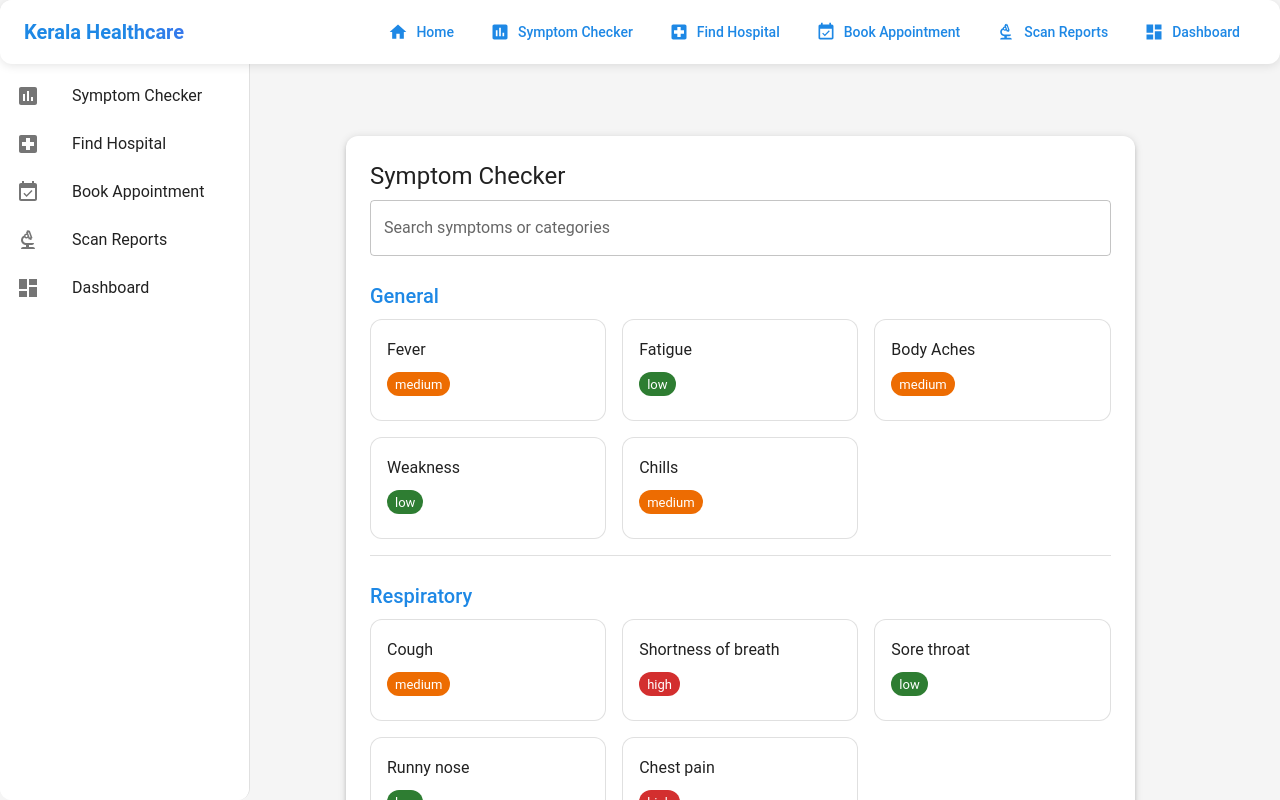
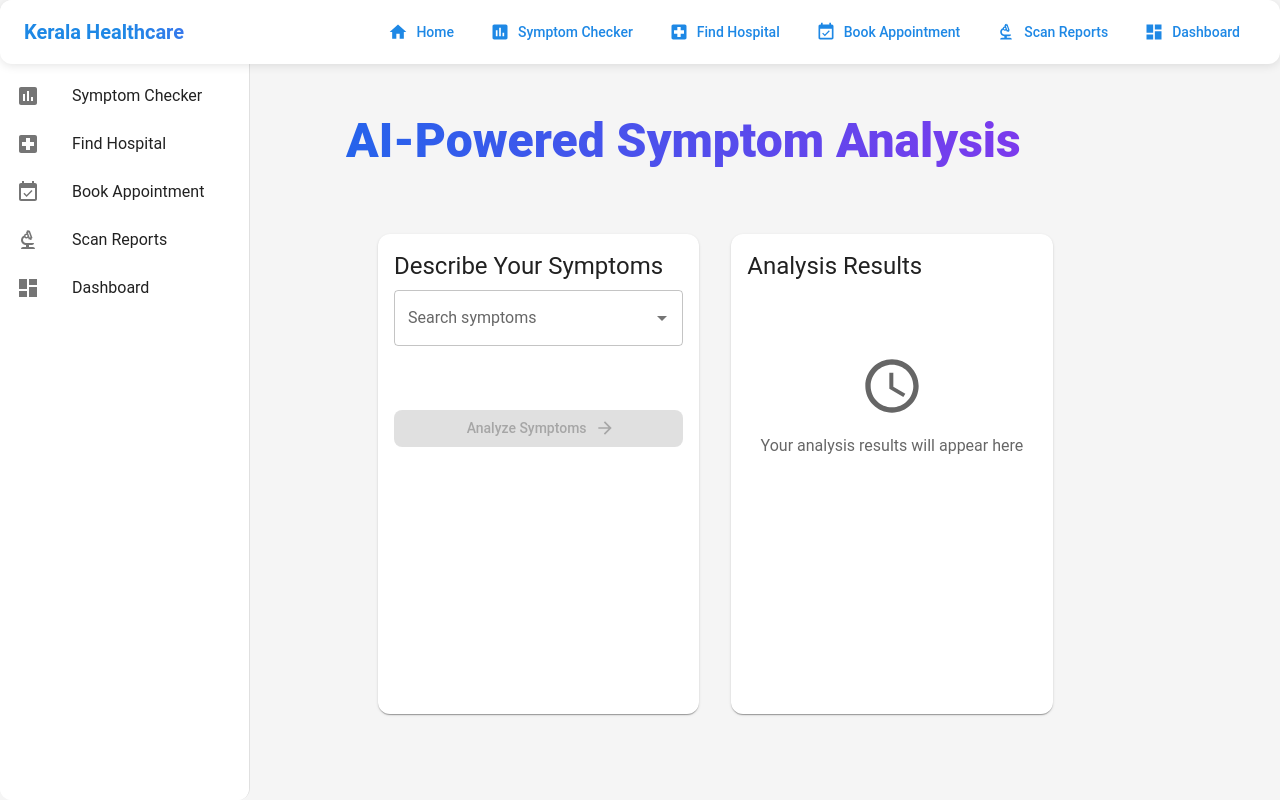
Before and after one commit to udhayk7/kerala-healthcare, a React (Vite) app: page /symptom-analyzer in a window 1280 px wide. Shown: the top 800 px of the page. Built offline with nearby package versions, Linux system fonts and the light colour scheme.

Commit message:
Restored previous UI style and expanded symptoms list to 50 symptoms across 9 categories

```diff
--- a/src/components/SymptomAnalyzer.jsx
+++ b/src/components/SymptomAnalyzer.jsx
@@ -1,292 +1,322 @@
 import React, { useState } from 'react';
 import {
   Box,
-  Paper,
-  Typography,
-  FormGroup,
-  FormControlLabel,
-  Checkbox,
-  Button,
-  Alert,
-  Grid,
   Card,
   CardContent,
+  Typography,
+  TextField,
+  Button,
   Chip,
-  Divider,
-  TextField,
+  Stack,
+  Grid,
+  Alert,
+  CircularProgress,
   Autocomplete,
-  CircularProgress
+  Fade,
 } from '@mui/material';
+import {
+  Search as SearchIcon,
+  Add as AddIcon,
+  ArrowForward as ArrowForwardIcon,
+  LocalHospital as HospitalIcon,
+  AccessTime as TimeIcon,
+} from '@mui/icons-material';
 
-const SYMPTOMS = [
+const symptoms = [
   // General Symptoms
-  { id: 1, name: 'Fever', category: 'General', severity: 'medium' },
-  { id: 2, name: 'Fatigue', category: 'General', severity: 'low' },
-  { id: 3, name: 'Body Aches', category: 'General', severity: 'medium' },
-  { id: 4, name: 'Weakness', category: 'General', severity: 'low' },
-  { id: 5, name: 'Chills', category: 'General', severity: 'medium' },
+  { label: "Fever", category: "General", severity: "medium" },
+  { label: "Fatigue", category: "General", severity: "low" },
+  { label: "Body Aches", category: "General", severity: "medium" },
+  { label: "Weakness", category: "General", severity: "low" },
+  { label: "Chills", category: "General", severity: "medium" },
+  { label: "Night Sweats", category: "General", severity: "medium" },
 
   // Respiratory Symptoms
-  { id: 6, name: 'Cough', category: 'Respiratory', severity: 'medium' },
-  { id: 7, name: 'Shortness of breath', category: 'Respiratory', severity: 'high' },
-  { id: 8, name: 'Sore throat', category: 'Respiratory', severity: 'low' },
-  { id: 9, name: 'Runny nose', category: 'Respiratory', severity: 'low' },
-  { id: 10, name: 'Chest pain', category: 'Respiratory', severity: 'high' },
+  { label: "Cough", category: "Respiratory", severity: "medium" },
+  { label: "Shortness of Breath", category: "Respiratory", severity: "high" },
+  { label: "Sore Throat", category: "Respiratory", severity: "low" },
+  { label: "Runny Nose", category: "Respiratory", severity: "low" },
+  { label: "Chest Pain", category: "Respiratory", severity: "high" },
+  { label: "Wheezing", category: "Respiratory", severity: "high" },
+  { label: "Nasal Congestion", category: "Respiratory", severity: "low" },
+  { label: "Difficulty Breathing", category: "Respiratory", severity: "high" },
 
   // Gastrointestinal Symptoms
-  { id: 11, name: 'Nausea', category: 'Gastrointestinal', severity: 'medium' },
-  { id: 12, name: 'Vomiting', category: 'Gastrointestinal', severity: 'medium' },
-  { id: 13, name: 'Diarrhea', category: 'Gastrointestinal', severity: 'medium' },
-  { id: 14, name: 'Abdominal pain', category: 'Gastrointestinal', severity: 'high' },
-  { id: 15, name: 'Loss of appetite', category: 'Gastrointestinal', severity: 'low' },
+  { label: "Nausea", category: "Gastrointestinal", severity: "medium" },
+  { label: "Vomiting", category: "Gastrointestinal", severity: "medium" },
+  { label: "Diarrhea", category: "Gastrointestinal", severity: "medium" },
+  { label: "Abdominal Pain", category: "Gastrointestinal", severity: "high" },
+  { label: "Loss of Appetite", category: "Gastrointestinal", severity: "low" },
+  { label: "Bloating", category: "Gastrointestinal", severity: "low" },
+  { label: "Constipation", category: "Gastrointestinal", severity: "low" },
+  { label: "Heartburn", category: "Gastrointestinal", severity: "medium" },
 
   // Neurological Symptoms
-  { id: 16, name: 'Headache', category: 'Neurological', severity: 'medium' },
-  { id: 17, name: 'Dizziness', category: 'Neurological', severity: 'medium' },
-  { id: 18, name: 'Confusion', category: 'Neurological', severity: 'high' },
-  { id: 19, name: 'Memory problems', category: 'Neurological', severity: 'high' },
-  { id: 20, name: 'Difficulty concentrating', category: 'Neurological', severity: 'medium' },
+  { label: "Headache", category: "Neurological", severity: "medium" },
+  { label: "Dizziness", category: "Neurological", severity: "medium" },
+  { label: "Confusion", category: "Neurological", severity: "high" },
+  { label: "Memory Problems", category: "Neurological", severity: "high" },
+  { label: "Difficulty Concentrating", category: "Neurological", severity: "medium" },
+  { label: "Seizures", category: "Neurological", severity: "high" },
+  { label: "Tremors", category: "Neurological", severity: "high" },
 
   // Musculoskeletal Symptoms
-  { id: 21, name: 'Joint pain', category: 'Musculoskeletal', severity: 'medium' },
-  { id: 22, name: 'Muscle pain', category: 'Musculoskeletal', severity: 'medium' },
-  { id: 23, name: 'Back pain', category: 'Musculoskeletal', severity: 'medium' },
-  { id: 24, name: 'Neck pain', category: 'Musculoskeletal', severity: 'medium' },
-  { id: 25, name: 'Stiffness', category: 'Musculoskeletal', severity: 'low' },
+  { label: "Joint Pain", category: "Musculoskeletal", severity: "medium" },
+  { label: "Muscle Pain", category: "Musculoskeletal", severity: "medium" },
+  { label: "Back Pain", category: "Musculoskeletal", severity: "medium" },
+  { label: "Neck Pain", category: "Musculoskeletal", severity: "medium" },
+  { label: "Stiffness", category: "Musculoskeletal", severity: "low" },
+  { label: "Muscle Weakness", category: "Musculoskeletal", severity: "medium" },
 
   // Skin Symptoms
-  { id: 26, name: 'Rash', category: 'Skin', severity: 'medium' },
-  { id: 27, name: 'Itching', category: 'Skin', severity: 'low' },
-  { id: 28, name: 'Skin discoloration', category: 'Skin', severity: 'medium' },
-  { id: 29, name: 'Swelling', category: 'Skin', severity: 'medium' },
-  { id: 30, name: 'Bruising', category: 'Skin', severity: 'medium' },
+  { label: "Rash", category: "Skin", severity: "medium" },
+  { label: "Itching", category: "Skin", severity: "low" },
+  { label: "Skin Discoloration", category: "Skin", severity: "medium" },
+  { label: "Swelling", category: "Skin", severity: "medium" },
+  { label: "Bruising", category: "Skin", severity: "medium" },
+  { label: "Hives", category: "Skin", severity: "medium" },
+  { label: "Dry Skin", category: "Skin", severity: "low" },
 
   // Mental Health Symptoms
-  { id: 31, name: 'Anxiety', category: 'Mental Health', severity: 'high' },
-  { id: 32, name: 'Depression', category: 'Mental Health', severity: 'high' },
-  { id: 33, name: 'Sleep problems', category: 'Mental Health', severity: 'medium' },
-  { id: 34, name: 'Mood changes', category: 'Mental Health', severity: 'medium' },
-  { id: 35, name: 'Irritability', category: 'Mental Health', severity: 'medium' }
+  { label: "Anxiety", category: "Mental Health", severity: "high" },
+  { label: "Depression", category: "Mental Health", severity: "high" },
+  { label: "Sleep Problems", category: "Mental Health", severity: "medium" },
+  { label: "Mood Changes", category: "Mental Health", severity: "medium" },
+  { label: "Irritability", category: "Mental Health", severity: "medium" },
+  { label: "Panic Attacks", category: "Mental Health", severity: "high" },
+
+  // Additional Symptoms
+  { label: "Blurred Vision", category: "Vision", severity: "high" },
+  { label: "Eye Pain", category: "Vision", severity: "medium" },
+  { label: "Ear Pain", category: "ENT", severity: "medium" },
+  { label: "Hearing Problems", category: "ENT", severity: "high" },
+  { label: "Loss of Taste", category: "ENT", severity: "medium" },
+  { label: "Loss of Smell", category: "ENT", severity: "medium" }
 ];
 
-const getSeverityColor = (severity) => {
-  switch (severity) {
-    case 'high':
-      return 'error';
-    case 'medium':
-      return 'warning';
-    case 'low':
-      return 'success';
-    default:
-      return 'default';
-  }
-};
+function SymptomAnalyzer() {
+  const [selectedSymptoms, setSelectedSymptoms] = useState([]);
+  const [inputValue, setInputValue] = useState('');
+  const [loading, setLoading] = useState(false);
+  const [showResults, setShowResults] = useState(false);
+  const [analysisResults, setAnalysisResults] = useState(null);
 
-const SymptomAnalyzer = () => {
-  const [selectedSymptoms, setSelectedSymptoms] = useState([]);
-  const [searchTerm, setSearchTerm] = useState('');
-  const [analyzing, setAnalyzing] = useState(false);
-  const [result, setResult] = useState(null);
+  const handleAddSymptom = (symptom) => {
+    if (symptom && !selectedSymptoms.find(s => s.label === symptom.label)) {
+      setSelectedSymptoms([...selectedSymptoms, symptom]);
+      setInputValue('');
+    }
+  };
 
-  const handleSymptomToggle = (symptom) => {
-    setSelectedSymptoms(prev => {
-      const exists = prev.find(s => s.id === symptom.id);
-      if (exists) {
-        return prev.filter(s => s.id !== symptom.id);
-      } else {
-        return [...prev, symptom];
-      }
-    });
+  const handleRemoveSymptom = (symptomToRemove) => {
+    setSelectedSymptoms(selectedSymptoms.filter(symptom => symptom.label !== symptomToRemove.label));
   };
 
   const handleAnalyze = () => {
-    setAnalyzing(true);
+    setLoading(true);
     // Simulate analysis
     setTimeout(() => {
-      const severityCount = selectedSymptoms.reduce((acc, symptom) => {
-        acc[symptom.severity] = (acc[symptom.severity] || 0) + 1;
-        return acc;
-      }, {});
+      const highSeverity = selectedSymptoms.filter(s => s.severity === 'high').length;
+      const mediumSeverity = selectedSymptoms.filter(s => s.severity === 'medium').length;
 
-      let recommendation;
-      const totalSymptoms = selectedSymptoms.length;
-      const highSeverity = severityCount.high || 0;
-      const mediumSeverity = severityCount.medium || 0;
-
+      let urgency = 'Low';
       if (highSeverity >= 2 || (highSeverity >= 1 && mediumSeverity >= 2)) {
-        recommendation = {
-          urgency: 'high',
-          message: 'Please seek immediate medical attention.',
-          action: 'Visit the nearest emergency room or contact your healthcare provider immediately.'
-        };
-      } else if (mediumSeverity >= 3 || (highSeverity >= 1)) {
-        recommendation = {
-          urgency: 'medium',
-          message: 'Medical consultation recommended.',
-          action: 'Schedule an appointment with your healthcare provider within 24 hours.'
-        };
-      } else {
-        recommendation = {
-          urgency: 'low',
-          message: 'Monitor your symptoms.',
-          action: 'Rest and monitor your symptoms. If they persist or worsen, consult a healthcare provider.'
-        };
+        urgency = 'High';
+      } else if (mediumSeverity >= 3 || highSeverity >= 1) {
+        urgency = 'Medium';
       }
 
-      setResult({
-        recommendation,
-        symptoms: selectedSymptoms,
-        severityBreakdown: severityCount
-      });
-      setAnalyzing(false);
+      const results = {
+        urgency,
+        recommendations: [
+          urgency === 'High'
+            ? 'Please seek immediate medical attention.'
+            : urgency === 'Medium'
+            ? 'Consider consulting a healthcare provider soon.'
+            : 'Monitor your symptoms and rest.',
+          'Keep track of any changes in your symptoms.',
+          'Stay hydrated and get adequate rest.'
+        ],
+        categories: [...new Set(selectedSymptoms.map(s => s.category))]
+      };
+
+      setAnalysisResults(results);
+      setLoading(false);
+      setShowResults(true);
     }, 1500);
   };
 
-  const handleReset = () => {
-    setSelectedSymptoms([]);
-    setResult(null);
-    setSearchTerm('');
-  };
-
-  const filteredSymptoms = SYMPTOMS.filter(symptom =>
-    symptom.name.toLowerCase().includes(searchTerm.toLowerCase()) ||
-    symptom.category.toLowerCase().includes(searchTerm.toLowerCase())
-  );
-
-  const groupedSymptoms = filteredSymptoms.reduce((acc, symptom) => {
-    if (!acc[symptom.category]) {
-      acc[symptom.category] = [];
-    }
-    acc[symptom.category].push(symptom);
-    return acc;
-  }, {});
-
-  if (analyzing) {
-    return (
-      <Box sx={{ display: 'flex', justifyContent: 'center', alignItems: 'center', height: '400px' }}>
-        <CircularProgress />
-        <Typography variant="h6" sx={{ ml: 2 }}>
-          Analyzing symptoms...
+  return (
+    <Box sx={{
+      width: '100%',
+      display: 'flex',
+      flexDirection: 'column',
+      alignItems: 'center'
+    }}>
+      <Box sx={{
+        width: '100%',
+        maxWidth: '800px',
+        mb: 6,
+        textAlign: 'center',
+        px: { xs: 2, sm: 3 }
+      }}>
+        <Typography
+          variant="h2"
+          sx={{
+            fontSize: { xs: '2rem', sm: '2.5rem', md: '3rem' },
+            fontWeight: 800,
+            background: 'linear-gradient(to right, #2563eb, #7c3aed)',
+            backgroundClip: 'text',
+            WebkitBackgroundClip: 'text',
+            color: 'transparent',
+            mb: 2,
+          }}
+        >
+          AI-Powered Symptom Analysis
         </Typography>
       </Box>
-    );
-  }
 
-  if (result) {
-    return (
-      <Box sx={{ p: 3 }}>
-        <Paper elevation={3} sx={{ p: 3 }}>
-          <Typography variant="h5" gutterBottom>
-            Analysis Results
-          </Typography>
+      <Grid container spacing={4} sx={{ maxWidth: '1200px', mx: 'auto', px: { xs: 2, sm: 3 } }}>
+        <Grid item xs={12} md={6}>
+          <Card sx={{ height: '100%', minHeight: 480 }}>
+            <CardContent>
+              <Typography variant="h5" gutterBottom>
+                Describe Your Symptoms
+              </Typography>
 
-          <Alert
-            severity={
-              result.recommendation.urgency === 'high' ? 'error' :
-              result.recommendation.urgency === 'medium' ? 'warning' : 'info'
-            }
-            sx={{ my: 2 }}
-          >
-            <Typography variant="h6">{result.recommendation.message}</Typography>
-            {result.recommendation.action}
-          </Alert>
+              <Autocomplete
+                value={null}
+                onChange={(event, newValue) => handleAddSymptom(newValue)}
+                inputValue={inputValue}
+                onInputChange={(event, newInputValue) => setInputValue(newInputValue)}
+                options={symptoms.filter(symptom =>
+                  !selectedSymptoms.find(s => s.label === symptom.label)
+                )}
+                getOptionLabel={(option) => option.label}
+                renderInput={(params) => (
+                  <TextField
+                    {...params}
+                    label="Search symptoms"
+                    variant="outlined"
+                    fullWidth
+                    sx={{ mb: 2 }}
+                  />
+                )}
+                renderOption={(props, option) => (
+                  <Box component="li" {...props}>
+                    <Typography variant="body1">{option.label}</Typography>
+                    <Typography variant="caption" sx={{ ml: 1, color: 'text.secondary' }}>
+                      ({option.category})
+                    </Typography>
+                  </Box>
+                )}
+              />
 
-          <Typography variant="h6" gutterBottom sx={{ mt: 3 }}>
-            Selected Symptoms:
-          </Typography>
-          <Box sx={{ display: 'flex', flexWrap: 'wrap', gap: 1, mb: 3 }}>
-            {result.symptoms.map(symptom => (
-              <Chip
-                key={symptom.id}
-                label={symptom.name}
-                color={getSeverityColor(symptom.severity)}
-                variant="outlined"
-              />
-            ))}
-          </Box>
+              <Box sx={{ mt: 2, mb: 4 }}>
+                <Stack direction="row" spacing={1} flexWrap="wrap" useFlexGap>
+                  {selectedSymptoms.map((symptom) => (
+                    <Chip
+                      key={symptom.label}
+                      label={symptom.label}
+                      onDelete={() => handleRemoveSymptom(symptom)}
+                      color={
+                        symptom.severity === 'high' ? 'error' :
+                        symptom.severity === 'medium' ? 'warning' :
+                        'success'
+                      }
+                      sx={{ m: 0.5 }}
+                    />
+                  ))}
+                </Stack>
+              </Box>
 
-          <Button variant="contained" onClick={handleReset} sx={{ mt: 2 }}>
-            Check New Symptoms
-          </Button>
-        </Paper>
-      </Box>
-    );
-  }
+              <Button
+                variant="contained"
+                fullWidth
+                disabled={selectedSymptoms.length === 0 || loading}
+                onClick={handleAnalyze}
+                endIcon={loading ? <CircularProgress size={20} color="inherit" /> : <ArrowForwardIcon />}
+              >
+                {loading ? 'Analyzing...' : 'Analyze Symptoms'}
+              </Button>
+            </CardContent>
+          </Card>
+        </Grid>
 
-  return (
-    <Box sx={{ p: 3 }}>
-      <Paper elevation={3} sx={{ p: 3 }}>
-        <Typography variant="h5" gutterBottom>
-          Symptom Checker
-        </Typography>
+        <Grid item xs={12} md={6}>
+          <Card sx={{ height: '100%', minHeight: 480 }}>
+            <CardContent>
+              <Typography variant="h5" gutterBottom>
+                Analysis Results
+              </Typography>
 
-        <TextField
-          fullWidth
-          label="Search symptoms or categories"
-          variant="outlined"
-          value={searchTerm}
-          onChange={(e) => setSearchTerm(e.target.value)}
-          sx={{ mb: 3 }}
-        />
+              {!showResults ? (
+                <Box sx={{
+                  height: '100%',
+                  display: 'flex',
+                  flexDirection: 'column',
+                  alignItems: 'center',
+                  justifyContent: 'center',
+                  py: 8
+                }}>
+                  <TimeIcon sx={{ fontSize: 64, color: 'text.secondary', mb: 2 }} />
+                  <Typography color="text.secondary">
+                    Your analysis results will appear here
+                  </Typography>
+                </Box>
+              ) : (
+                <Fade in={showResults}>
+                  <Box>
+                    <Alert
+                      severity={
+                        analysisResults.urgency === 'High' ? 'error' :
+                        analysisResults.urgency === 'Medium' ? 'warning' :
+                        'info'
+                      }
+                      sx={{ mb: 3 }}
+                    >
+                      <Typography variant="h6">
+                        {analysisResults.urgency} Priority
+                      </Typography>
+                      {analysisResults.recommendations[0]}
+                    </Alert>
 
-        {Object.entries(groupedSymptoms).map(([category, symptoms]) => (
-          <Box key={category} sx={{ mb: 3 }}>
-            <Typography variant="h6" color="primary" gutterBottom>
-              {category}
-            </Typography>
-            <Grid container spacing={2}>
-              {symptoms.map((symptom) => (
-                <Grid item xs={12} sm={6} md={4} key={symptom.id}>
-                  <Card
-                    variant="outlined"
-                    sx={{
-                      border: selectedSymptoms.find(s => s.id === symptom.id)
-                        ? '2px solid'
-                        : '1px solid',
-                      borderColor: selectedSymptoms.find(s => s.id === symptom.id)
-                        ? 'primary.main'
-                        : 'divider',
-                      cursor: 'pointer',
-                      '&:hover': {
-                        borderColor: 'primary.main',
-                      },
-                    }}
-                    onClick={() => handleSymptomToggle(symptom)}
-                  >
-                    <CardContent>
-                      <Typography variant="subtitle1">
-                        {symptom.name}
-                      </Typography>
-                      <Chip
-                        size="small"
-                        label={symptom.severity}
-                        color={getSeverityColor(symptom.severity)}
-                        sx={{ mt: 1 }}
-                      />
-                    </CardContent>
-                  </Card>
-                </Grid>
-              ))}
-            </Grid>
-            <Divider sx={{ my: 2 }} />
-          </Box>
-        ))}
+                    <Typography variant="h6" gutterBottom>
+                      Recommendations:
+                    </Typography>
+                    <ul>
+                      {analysisResults.recommendations.map((rec, index) => (
+                        <li key={index}>
+                          <Typography variant="body1" sx={{ mb: 1 }}>
+                            {rec}
+                          </Typography>
+                        </li>
+                      ))}
+                    </ul>
 
-        <Box sx={{ mt: 3, display: 'flex', justifyContent: 'space-between', alignItems: 'center' }}>
-          <Typography>
-            Selected Symptoms: {selectedSymptoms.length}
-          </Typography>
-          <Button
-            variant="contained"
-            onClick={handleAnalyze}
-            disabled={selectedSymptoms.length === 0}
-          >
-            Analyze Symptoms
-          </Button>
-        </Box>
-      </Paper>
+                    <Typography variant="h6" gutterBottom sx={{ mt: 3 }}>
+                      Affected Areas:
+                    </Typography>
+                    <Stack direction="row" spacing={1} flexWrap="wrap">
+                      {analysisResults.categories.map((category) => (
+                        <Chip
+                          key={category}
+                          label={category}
+                          color="primary"
+                          variant="outlined"
+                          sx={{ m: 0.5 }}
+                        />
+                      ))}
+                    </Stack>
+                  </Box>
+                </Fade>
+              )}
+            </CardContent>
+          </Card>
+        </Grid>
+      </Grid>
     </Box>
   );
-};
+}
 
 export default SymptomAnalyzer;
```
